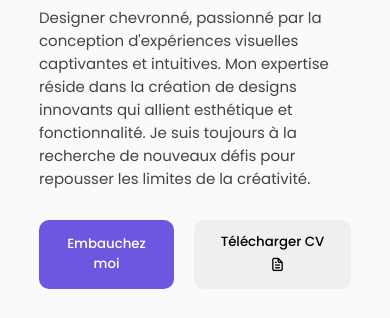
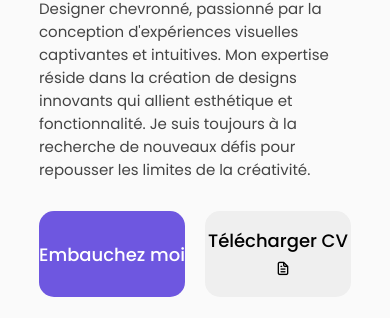
Before and after one commit to gazoxr/portfolio_sam, a plain HTML site: page index.html in a window 390 px wide. Shown: the part 439-757 px from the top of the page. Drawn offline with nearby package versions, Linux system fonts and the light colour scheme.

```diff
--- a/assets/css/style.css
+++ b/assets/css/style.css
@@ -640,6 +640,16 @@ footer{
     .input-field{
         width: 100%;
     }
+    .btn {
+        padding: 16px 0;
+        font-size: 18px;
+        width: 100%;
+        border-radius: 15px;
+    }
+    .form-button>.btn {
+        min-height: 50px;
+        font-size: 18px;
+    }
 }
 form#contactForm {
     width: 100%;
```
